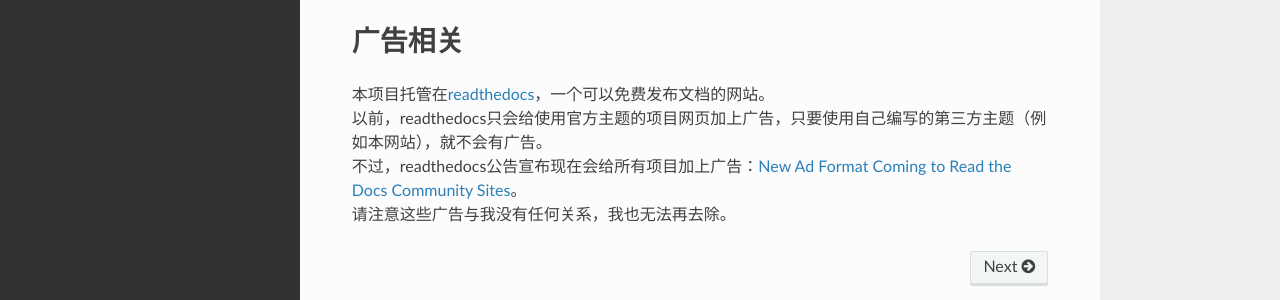
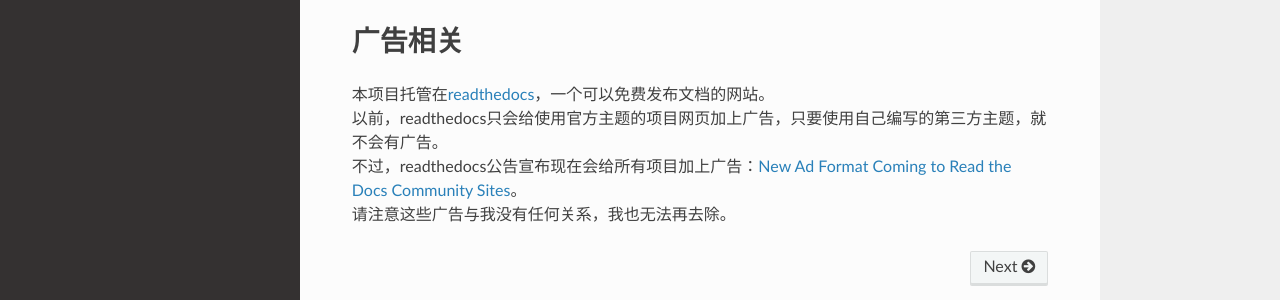
Before and after one commit to MH2520/Shadowverse-Evolve-Comprehensive-Rules, a Sphinx documentation site: the page built from docs/source/index.rst, in a window 1280 px wide and 1002 px high. Shown: the part 586-886 px from the top of the window. Built offline with Sphinx 7.4.7 and the Read the Docs theme 2.0.0, drawn with Linux system fonts in a browser that asks for light colours.

```diff
--- a/docs/source/index.rst
+++ b/docs/source/index.rst
@@ -24,6 +24,6 @@ Contents
 广告相关
 ==========
 | 本项目托管在\ `readthedocs <https://readthedocs.org/>`__\ ，一个可以免费发布文档的网站。
-| 以前，readthedocs只会给使用官方主题的项目网页加上广告，只要使用自己编写的第三方主题（例如本网站），就不会有广告。
+| 以前，readthedocs只会给使用官方主题的项目网页加上广告，只要使用自己编写的第三方主题，就不会有广告。
 | 不过，readthedocs公告宣布现在会给所有项目加上广告：\ `New Ad Format Coming to Read the Docs Community Sites <https://blog.readthedocs.com/fixed-footer-ad-all-themes/>`__\ 。
 | 请注意这些广告与我没有任何关系，我也无法再去除。
```
Also changed, not shown: README.rst (+2 -8 lines).
